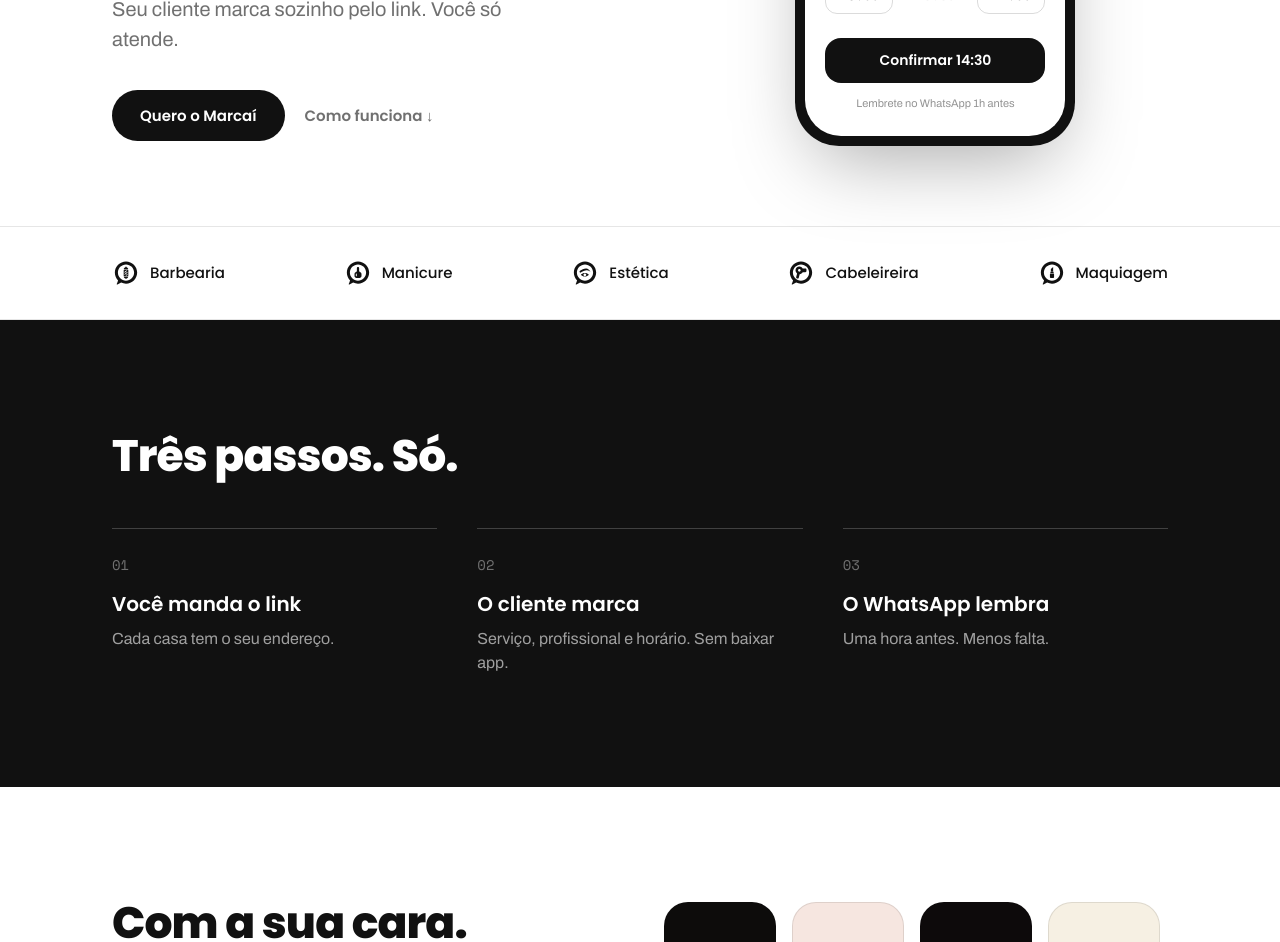
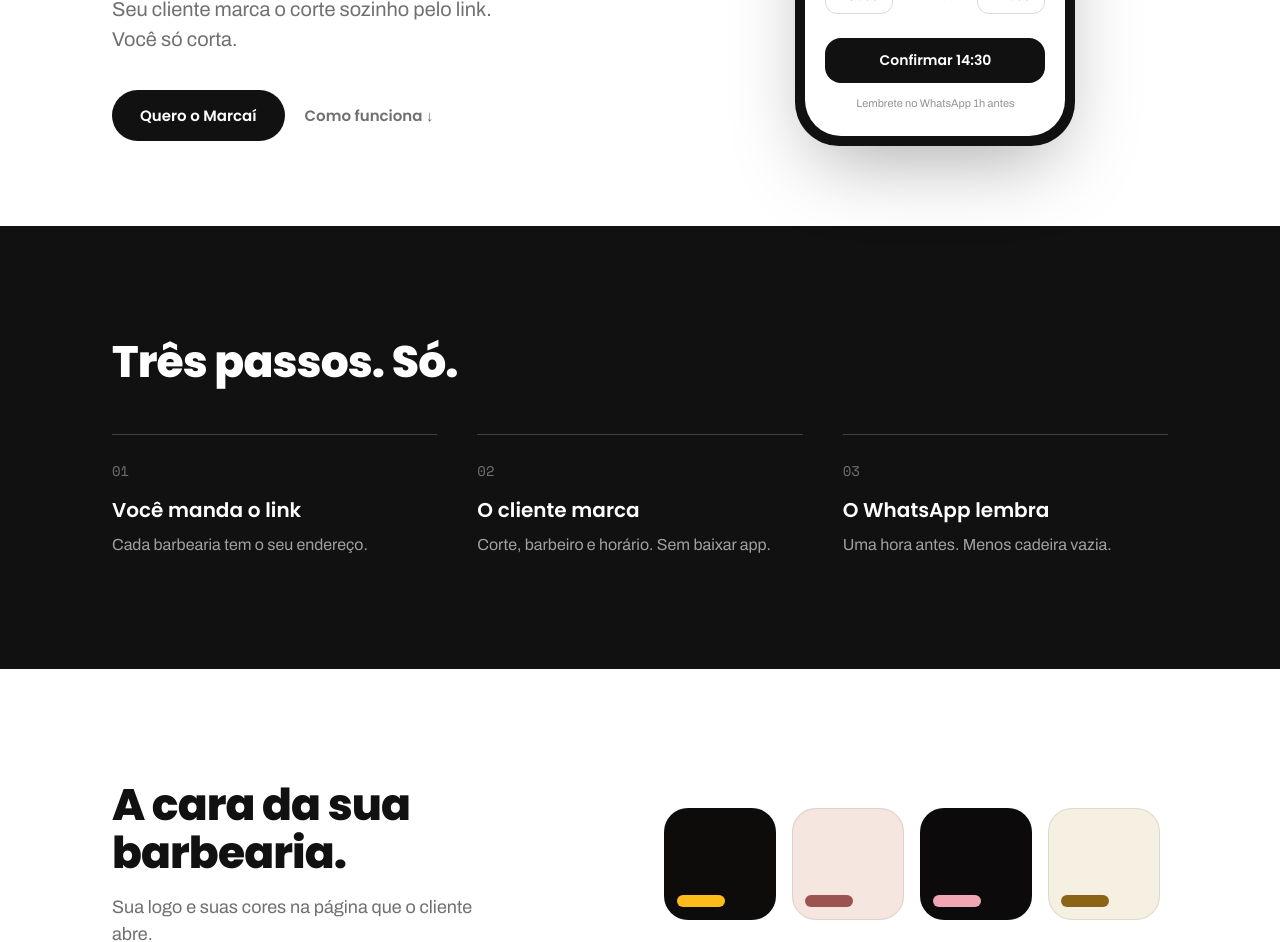
Before and after one commit to znt10/Marcai, a plain HTML site: page index.html in a window 1280 px wide. Shown: the part 394-1336 px from the top of the page. Drawn offline with nearby package versions, Linux system fonts and the light colour scheme.

Commit message:
Site: landing focada em barbearia
Textos para barbeiro (corte, barbeiro, cadeira vazia), celular com a
Barbearia do Zé, preço por barbeiro e uma dúvida sobre a agenda de cada
barbeiro. Sai a faixa dos tipos de casa e os ícones dela.

Co-Authored-By: Claude Opus 5.5 <noreply@anthropic.com>

```diff
--- a/index.html
+++ b/index.html
@@ -3,10 +3,10 @@
 <head>
 <meta charset="utf-8" />
 <meta name="viewport" content="width=device-width, initial-scale=1" />
-<title>Marcaí · Agenda online para quem trabalha com hora marcada</title>
-<meta name="description" content="Seu cliente marca sozinho pelo link e recebe o lembrete no WhatsApp. Você só atende." />
+<title>Marcaí · Agenda online para barbearias</title>
+<meta name="description" content="Seu cliente marca o corte sozinho pelo link e recebe o lembrete no WhatsApp. Você só corta." />
 <meta property="og:title" content="Marcaí" />
-<meta property="og:description" content="Seu cliente marca sozinho pelo link. Você só atende." />
+<meta property="og:description" content="Seu cliente marca o corte sozinho pelo link. Você só corta." />
 <meta property="og:type" content="website" />
 <meta property="og:url" content="https://www.usemarcai.online" />
 <meta name="theme-color" content="#ffffff" />
@@ -15,7 +15,7 @@
 <link rel="preconnect" href="https://fonts.gstatic.com" crossorigin />
 <link href="https://fonts.googleapis.com/css2?family=Poppins:wght@500;600;800&family=Archivo:wght@400;500&family=Space+Mono&display=swap" rel="stylesheet" />
 <style>
-  /* Preto e branco de propósito: é a vitrine do PRODUTO, não de uma casa.
+  /* Preto e branco de propósito, com foco em barbearia (17/11/2026).
      As cores aparecem só nas paletas, que são das casas. */
   :root{
     --tinta:#111;
@@ -80,13 +80,6 @@
   .confirmar{margin-top:24px;border-radius:16px;background:var(--tinta);color:#fff;padding:12px;text-align:center;font-size:14px;font-weight:600;}
   .tela .nota{margin-top:12px;text-align:center;font-size:11px;color:rgba(17,17,17,.45);}
 
-  /* Para quem */
-  .tipos{border-top:1px solid var(--linha);border-bottom:1px solid var(--linha);}
-  .tipos ul{display:flex;flex-wrap:wrap;align-items:center;justify-content:center;gap:20px 40px;padding-top:32px;padding-bottom:32px;}
-  @media(min-width:768px){.tipos ul{justify-content:space-between;}}
-  .tipos li{display:flex;align-items:center;gap:10px;font:500 15px "Poppins",sans-serif;}
-  .tipos img{width:28px;height:28px;}
-
   /* Seções */
   .escura{background:var(--tinta);color:#fff;}
   .bloco{padding-top:80px;padding-bottom:80px;}
@@ -145,7 +138,7 @@
   <section class="caixa hero">
     <div>
       <h1>Acordou,<br />abriu a agenda.</h1>
-      <p class="sub">Seu cliente marca sozinho pelo link. Você só atende.</p>
+      <p class="sub">Seu cliente marca o corte sozinho pelo link. Você só corta.</p>
       <div class="acoes">
         <a class="botao conversa" href="#preco">Quero o Marcaí</a>
         <a class="t" href="#como">Como funciona ↓</a>
@@ -155,8 +148,8 @@
     <div class="celular" aria-hidden="true">
       <div class="tela">
         <div class="casa">
-          <span class="inicial t">B</span>
-          <div><b>Studio Bela</b><small>Unha em gel · 1h</small></div>
+          <span class="inicial t">Z</span>
+          <div><b>Barbearia do Zé</b><small>Corte + barba · 45 min</small></div>
         </div>
         <p class="dia t">Quinta, 20 de novembro</p>
         <div class="horas mono">
@@ -170,30 +163,21 @@
     </div>
   </section>
 
-  <section class="tipos">
-    <ul class="caixa">
-      <li><img src="landing/barbearia.svg" alt="" />Barbearia</li>
-      <li><img src="landing/manicure.svg" alt="" />Manicure</li>
-      <li><img src="landing/sobrancelha.svg" alt="" />Estética</li>
-      <li><img src="landing/cabeleireira.svg" alt="" />Cabeleireira</li>
-      <li><img src="landing/maquiagem.svg" alt="" />Maquiagem</li>
-    </ul>
-  </section>
 
   <section id="como" class="escura">
     <div class="caixa bloco">
       <h2>Três passos. Só.</h2>
       <ol class="passos">
-        <li><span class="mono">01</span><b>Você manda o link</b><p>Cada casa tem o seu endereço.</p></li>
-        <li><span class="mono">02</span><b>O cliente marca</b><p>Serviço, profissional e horário. Sem baixar app.</p></li>
-        <li><span class="mono">03</span><b>O WhatsApp lembra</b><p>Uma hora antes. Menos falta.</p></li>
+        <li><span class="mono">01</span><b>Você manda o link</b><p>Cada barbearia tem o seu endereço.</p></li>
+        <li><span class="mono">02</span><b>O cliente marca</b><p>Corte, barbeiro e horário. Sem baixar app.</p></li>
+        <li><span class="mono">03</span><b>O WhatsApp lembra</b><p>Uma hora antes. Menos cadeira vazia.</p></li>
       </ol>
     </div>
   </section>
 
   <section class="caixa bloco cara">
     <div>
-      <h2>Com a sua cara.</h2>
+      <h2>A cara da sua barbearia.</h2>
       <p class="sub">Sua logo e suas cores na página que o cliente abre.</p>
     </div>
     <!-- As paletas do app (Marcai-front/src/lib/paletas.ts): fundo e destaque. -->
@@ -209,13 +193,13 @@
     <div class="caixa bloco">
       <h2>Um preço. Sem surpresa.</h2>
       <div class="cartao">
-        <p class="rotulo">Até 2 profissionais</p>
+        <p class="rotulo">Até 2 barbeiros</p>
         <p class="valor"><b>R$ 60</b><span>/mês</span></p>
-        <p class="mais">+ R$ 20 por profissional a mais</p>
+        <p class="mais">+ R$ 20 por barbeiro a mais</p>
         <ul class="inclui">
           <li>Agenda online 24 horas</li>
           <li>Lembrete no WhatsApp</li>
-          <li>Resumo do mês por serviço</li>
+          <li>Quanto cada barbeiro fez no mês</li>
           <li>Sua logo e suas cores</li>
         </ul>
         <a class="botao conversa" href="#preco">Quero o Marcaí</a>
@@ -226,6 +210,7 @@
   <section class="caixa bloco">
     <dl class="duvidas" style="margin:0 auto">
       <div><dt>Meu cliente precisa baixar aplicativo?</dt><dd>Não. Ele abre o link e marca em menos de um minuto.</dd></div>
+      <div><dt>Cada barbeiro vê a própria agenda?</dt><dd>Sim. Cada um vê o seu dia, e o dono vê a barbearia inteira.</dd></div>
       <div><dt>Não sou bom com tecnologia.</dt><dd>A gente cadastra tudo junto com você.</dd></div>
     </dl>
   </section>
@@ -234,7 +219,7 @@
 <footer class="escura">
   <div class="caixa bloco fecho">
     <img src="landing/marcai-horizontal-branco.svg" alt="Marcaí" />
-    <p>Sua agenda trabalhando enquanto você atende.</p>
+    <p>Sua agenda trabalhando enquanto você corta.</p>
     <a class="botao claro conversa" href="#preco">Falar no WhatsApp</a>
   </div>
   <div class="caixa rodape">
```
Also changed, not shown: landing/barbearia.svg (deleted), landing/cabeleireira.svg (deleted), landing/manicure.svg (deleted), landing/maquiagem.svg (deleted), landing/sobrancelha.svg (deleted).
